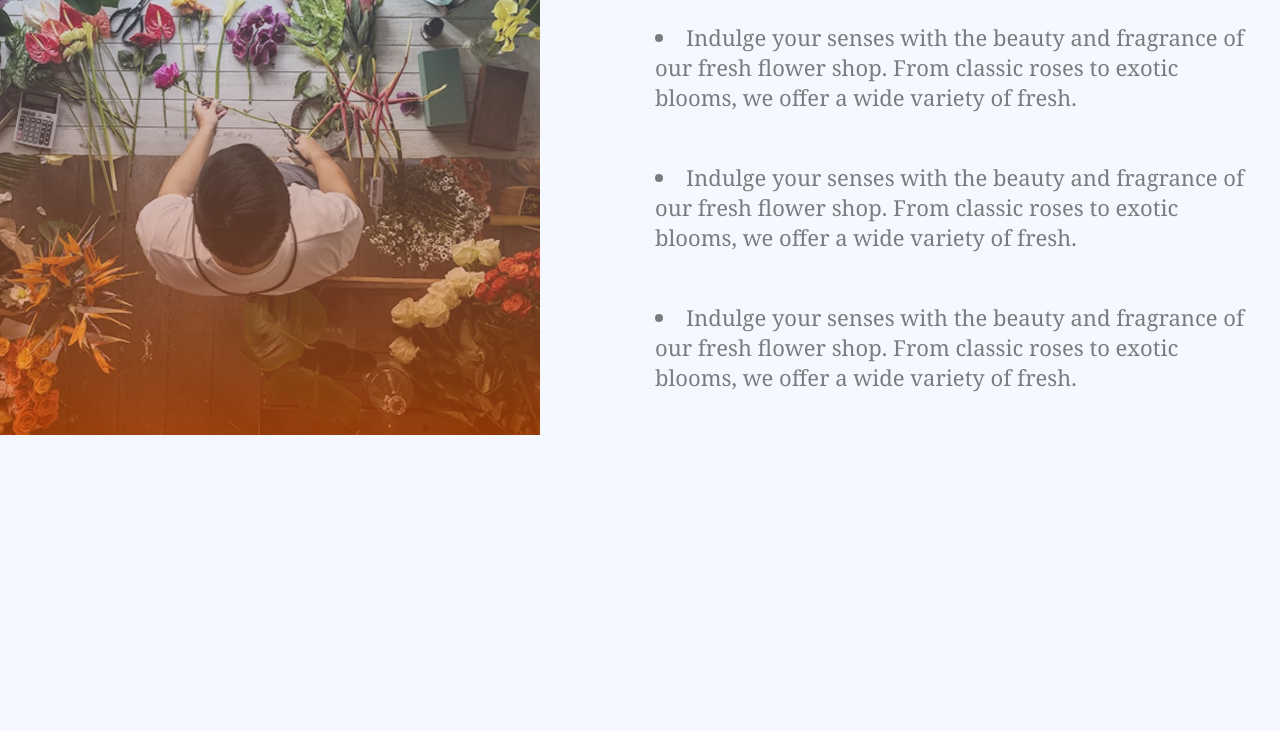
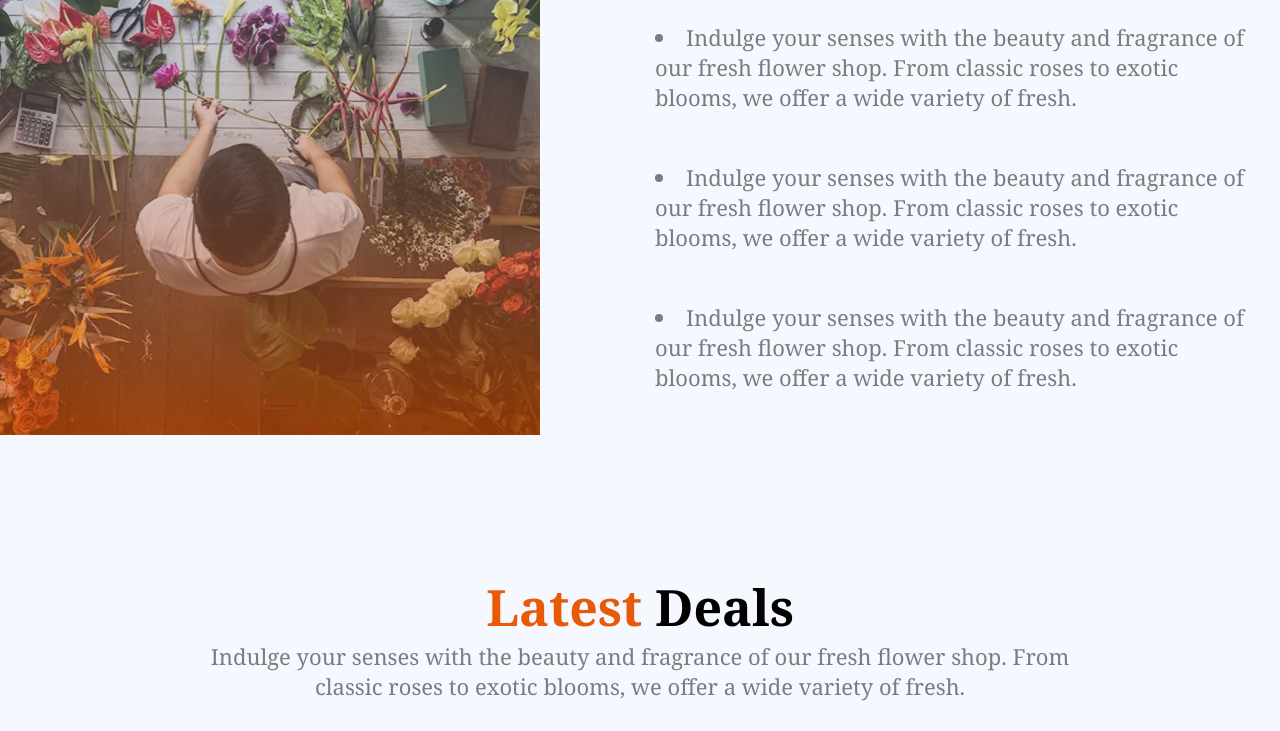
Before and after one commit to roky18/PGH-Assingment2nd, a plain HTML site: page index.html in a window 1280 px wide. Shown: the part 2271-3002 px from the top of the page. After the commit the page ends 2972 px from the top, so only its background shows below. Drawn offline with Linux system fonts and the light colour scheme.

Commit message:
4th update deals

```diff
--- a/index.html
+++ b/index.html
@@ -145,7 +145,17 @@
           </ul>
         </div>
       </section>
-      <img class="tlogo" src="./assets/trusted-badge.png" alt="" />
+      <!-- <img class="tlogo" src="./assets/trusted-badge.png" alt="" /> -->
+
+      <!-- latest deals -->
+      <div class="deals container">
+        <h1><span style="color: #e95a08">Latest</span> Deals</h1>
+        <p>
+          Indulge your senses with the beauty and fragrance of our fresh flower
+          shop. From classic roses to exotic blooms, we offer a wide variety of
+          fresh.
+        </p>
+      </div>
     </header>
   </body>
 </html>
--- a/style.css
+++ b/style.css
@@ -128,11 +128,32 @@
   padding: 25px;
 }
 
-.tlogo {
+/* .tlogo {
   height: 286px;
   width: 286px;
   position: relative;
   bottom: 750px;
   left: 520px;
   background: transparent;
+
+} */
+
+/* latest deals */
+.deals {
+  display: flex;
+  justify-content: center;
+  align-items: center;
+  flex-direction: column;
+  text-align: center;
+  margin-top: 133px;
 }
+.deals h1 {
+  font-weight: bold;
+  font-size: 50px;
+}
+.deals p {
+  height: 53px;
+  width: 888px;
+  font-size: 22px;
+  color: #7a7c7f;
+}
```
